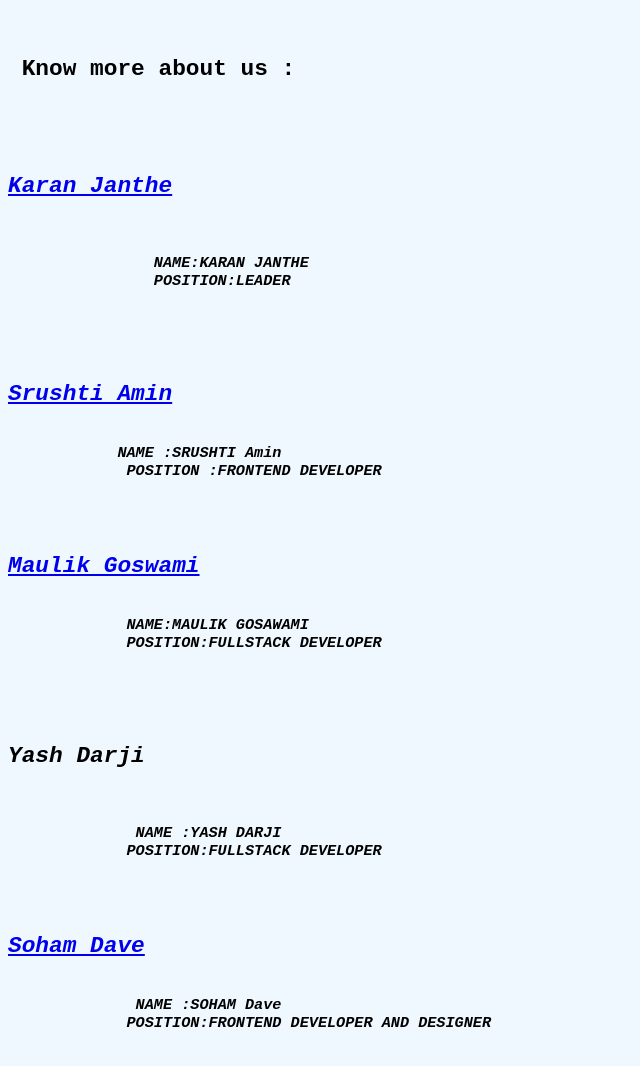
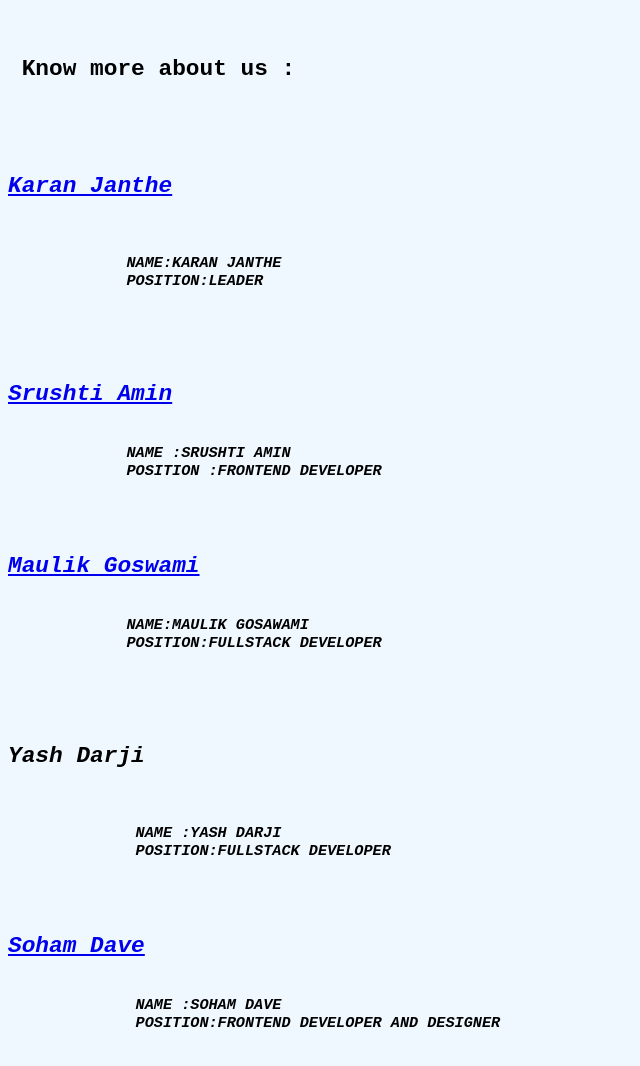
Before and after one commit to davesohamm/arnavigation, a plain HTML site: page ABOUT US.HTML in a window 1280 px wide. Shown: the whole page, without its empty margins (0-640 px from the left). Drawn offline with Linux system fonts and the light colour scheme.

Commit message:
UPDATION

```diff
--- a/ABOUT US.HTML
+++ b/ABOUT US.HTML
@@ -13,27 +13,27 @@
         <i>
            <h2><a href="https://twitter.com/KaranJanthe">Karan Janthe</a></h2>
 
-                <FONT COLOR:"BLUE">NAME:KARAN JANTHE
-                POSITION:LEADER</FONT>
+             NAME:KARAN JANTHE
+             POSITION:LEADER
             <br>
 
             <h2><a href="https://www.linkedin.com/in/srushti-amin-a56a14226/">Srushti Amin</a></h2>
-            <FONT COLOR:"BLUE">NAME :SRUSHTI Amin
-             POSITION :FRONTEND DEVELOPER</FONT>
+             NAME :SRUSHTI AMIN
+             POSITION :FRONTEND DEVELOPER
              <br>
              <h2><a href="https://www.linkedin.com/in/maulik-goswami-7a77a5221/">Maulik Goswami</a></h2>
-             <FONT COLOR:"BLUE">NAME:MAULIK GOSAWAMI
-             POSITION:FULLSTACK DEVELOPER</FONT>
+             NAME:MAULIK GOSAWAMI
+             POSITION:FULLSTACK DEVELOPER
 
               <br>
               <h2>Yash Darji</h2>
 
-              <FONT COLOR:"BLUE">NAME :YASH DARJI
-             POSITION:FULLSTACK DEVELOPER</FONT>
+              NAME :YASH DARJI
+              POSITION:FULLSTACK DEVELOPER
               <br>
               <h2><a href="https://www.linkedin.com/in/davesohamm/?trk=public_profile_samename-profile&originalSubdomain=in">Soham Dave</a></h2>
-              <FONT COLOR:"BLUE">NAME :SOHAM Dave
-             POSITION:FRONTEND DEVELOPER AND DESIGNER</FONT>
+              NAME :SOHAM DAVE
+              POSITION:FRONTEND DEVELOPER AND DESIGNER
 
 
 
```
